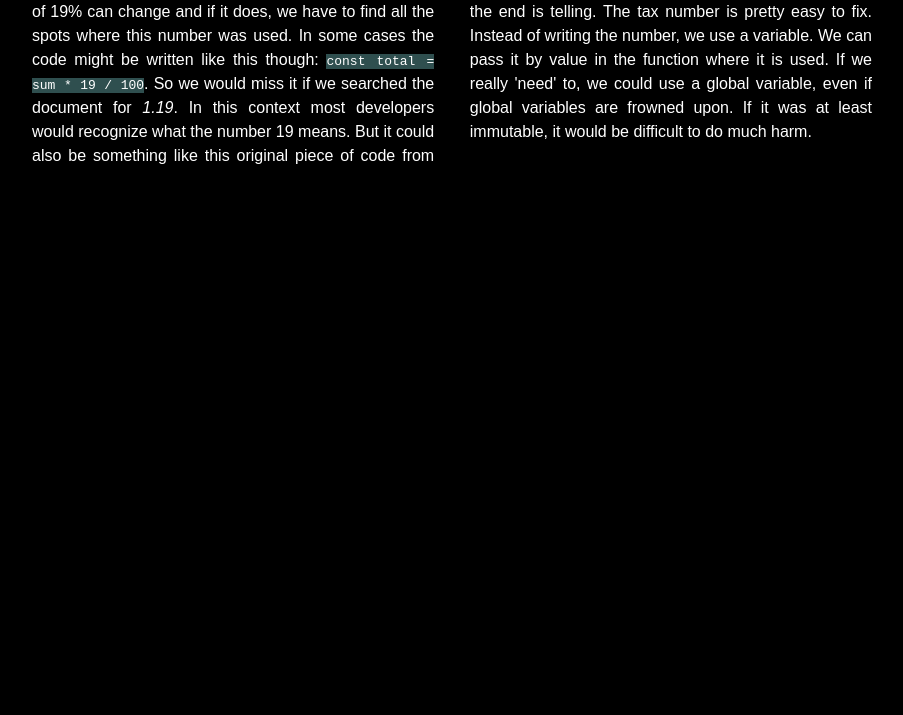
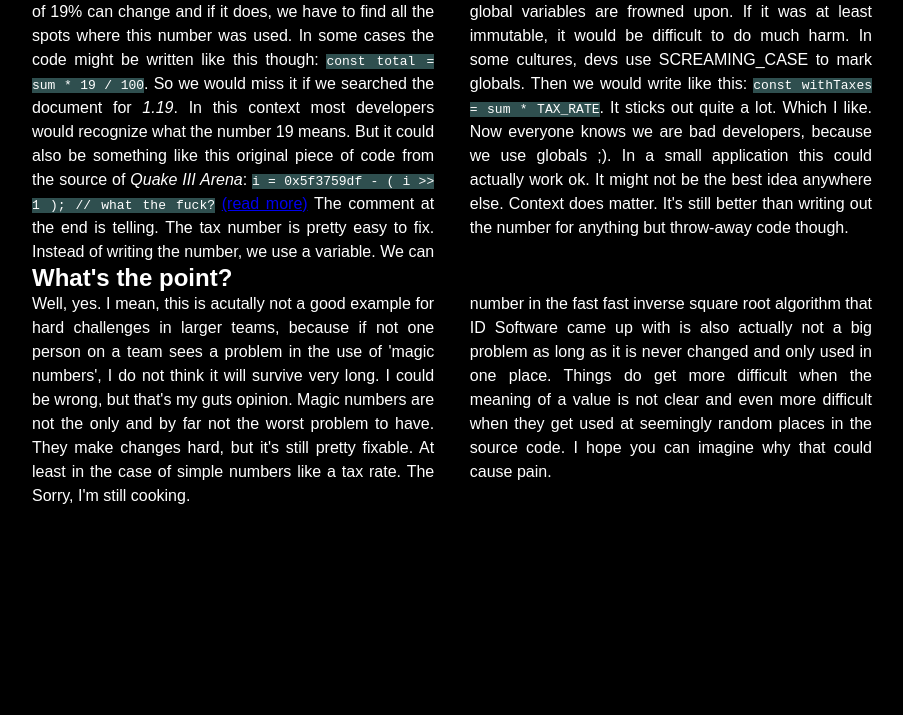
Before and after one commit to xintamosaik/code-monkey, a plain HTML site: page index.html in a window 1280 px wide. Shown: the part 85-800 px from the top of the page, without its empty margins (188-1091 px from the left). Drawn offline with Linux system fonts and the light colour scheme.

Commit message:
add more text

```diff
--- a/index.html
+++ b/index.html
@@ -27,8 +27,32 @@
         Instead of writing the number, we use a variable. We can pass it by
         value in the function where it is used. If we really 'need' to, we could
         use a global variable, even if global variables are frowned upon. If it
-        was at least immutable, it would be difficult to do much harm.
+        was at least immutable, it would be difficult to do much harm. In some
+        cultures, devs use SCREAMING_CASE to mark globals. Then we would write
+        like this: <code>const withTaxes = sum * TAX_RATE</code>. It sticks out
+        quite a lot. Which I like. Now everyone knows we are bad developers,
+        because we use globals ;). In a small application this could actually
+        work ok. It might not be the best idea anywhere else. Context does
+        matter. It's still better than writing out the number for anything but
+        throw-away code though.
       </p>
+
+      <h2>What's the point?</h2>
+      <p>
+        Well, yes. I mean, this is acutally not a good example for hard
+        challenges in larger teams, because if not one person on a team sees a
+        problem in the use of 'magic numbers', I do not think it will survive
+        very long. I could be wrong, but that's my guts opinion. Magic numbers
+        are not the only and by far not the worst problem to have. They make
+        changes hard, but it's still pretty fixable. At least in the case of
+        simple numbers like a tax rate. The number in the fast fast inverse
+        square root algorithm that ID Software came up with is also actually not
+        a big problem as long as it is never changed and only used in one place.
+        Things do get more difficult when the meaning of a value is not clear
+        and even more difficult when they get used at seemingly random places in
+        the source code. I hope you can imagine why that could cause pain.
+      </p>
+      <p>Sorry, I'm still cooking.</p>
     </main>
   </body>
 </html>
```
